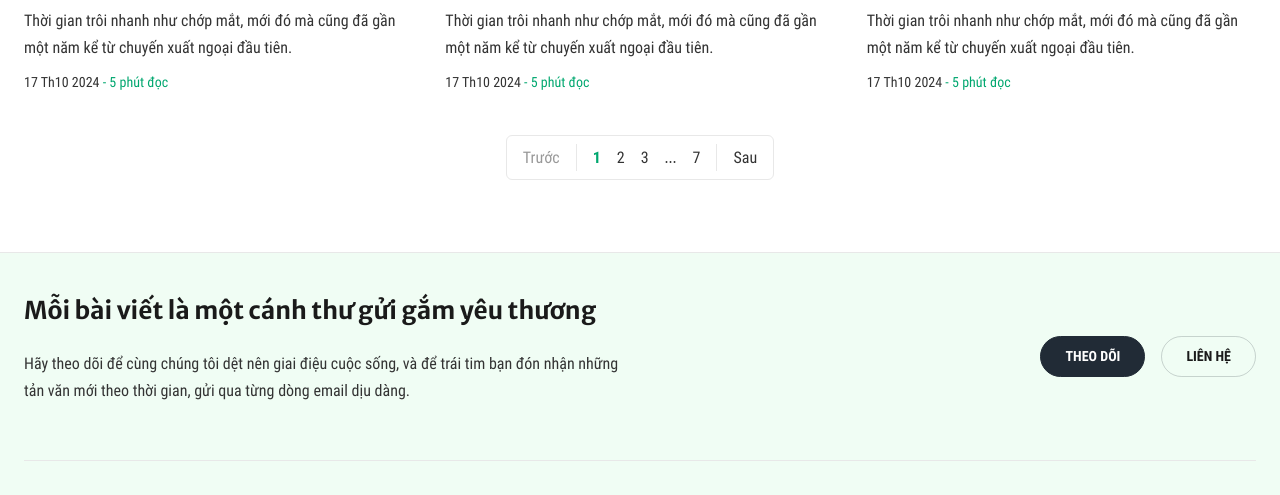
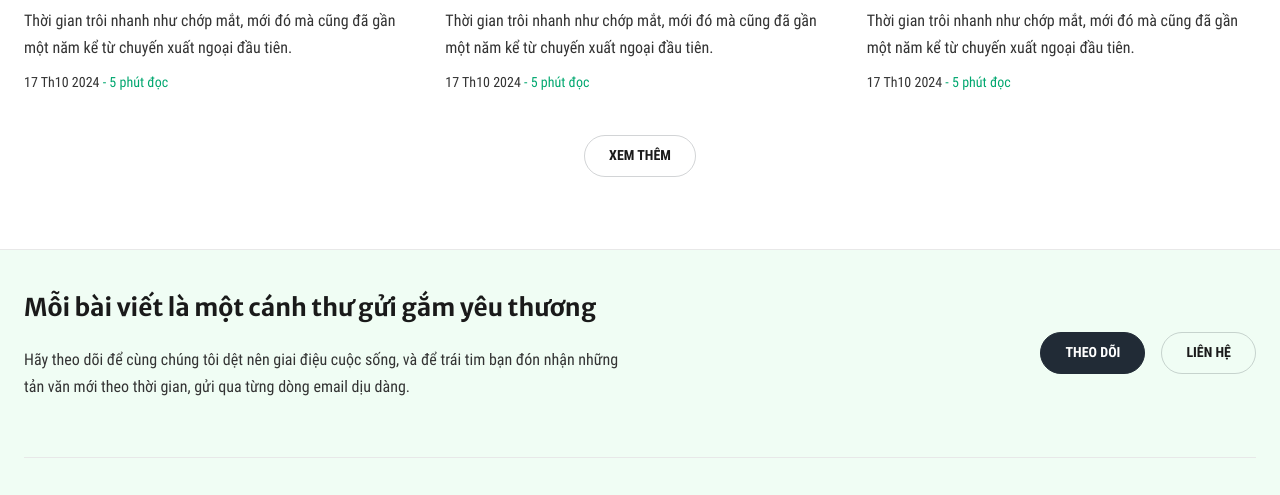
Before and after one commit to haolu253/ngocrong, a plain HTML site: page index.html in a window 1280 px wide. Shown: the part 2644-3139 px from the top of the page. Drawn offline with Linux system fonts and the light colour scheme; a web font is replaced by a local one.

Commit message:
update button

```diff
--- a/css/components.css
+++ b/css/components.css
@@ -192,6 +192,8 @@
 
 /* Button */
 .custom-btn {
+    display: block;
+    width: fit-content;
     padding: var(--spacing-sm-2) var(--spacing-lg-1);
 }
 
--- a/css/home.css
+++ b/css/home.css
@@ -48,3 +48,13 @@
     max-width: 100%;
     margin: var(--spacing-lg-1) 0 0;
 }
+
+.blogs .view-more-btn {
+    margin: var(--spacing-lg-3) auto 0;
+}
+
+@media screen and (max-width: 992px) {
+    .blogs .view-more-btn {
+        margin: var(--spacing-lg-2) auto 0;
+    }
+}
--- a/index.html
+++ b/index.html
@@ -314,17 +314,7 @@
                     </div>
                 </div>
             </div>
-            <div class="pagination">
-                <a class="paging-arrow prev-arrow arrow-disabled" href="#">Trước</a>
-                <div class="paging">
-                    <a class="paging-active" href="#">1</a>
-                    <a href="#">2</a>
-                    <a href="#">3</a>
-                    <span>...</span>
-                    <a href="#">7</a>
-                </div>
-                <a class="paging-arrow next-arrow" href="#">Sau</a>
-            </div>
+            <a class="custom-btn custom-btn-rounded view-more-btn" href="./bloglist.html">Xem thêm</a>
         </div>
     </div>
 
```
